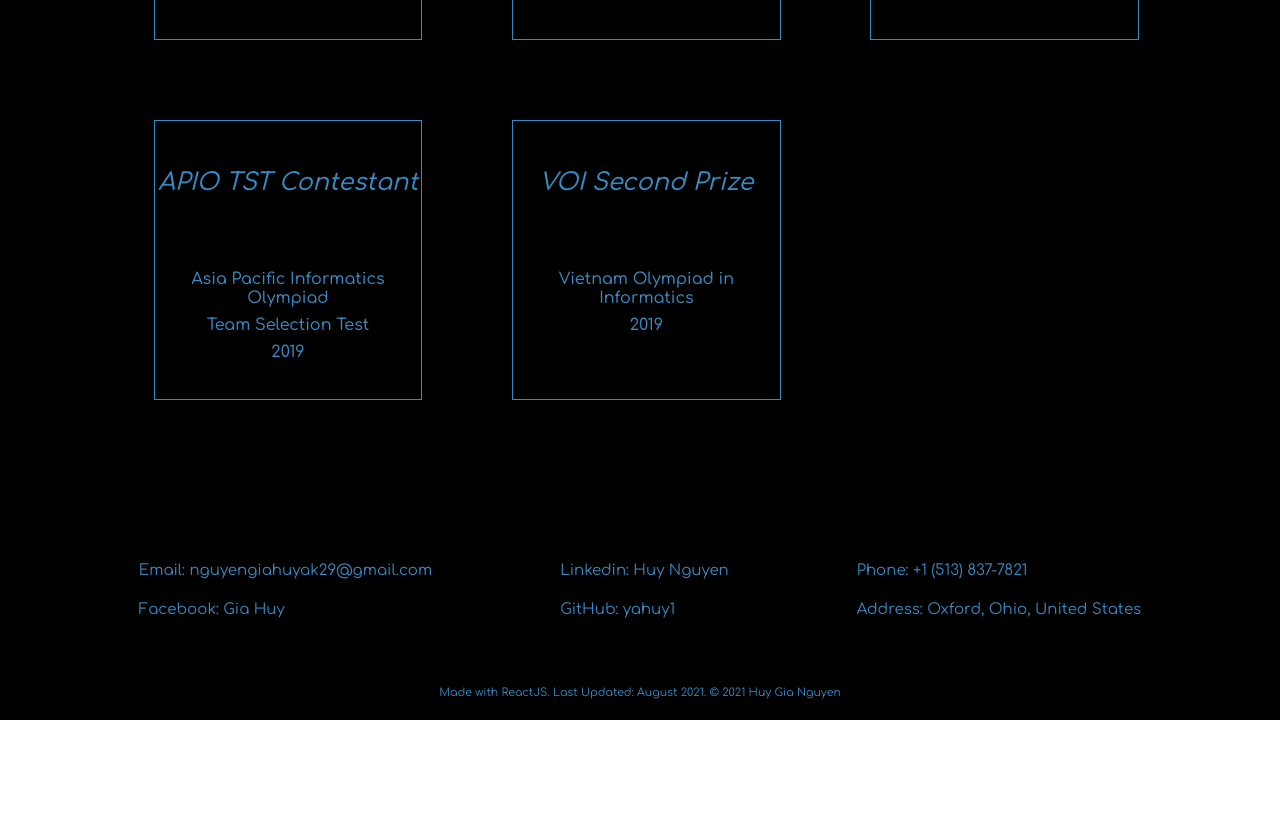
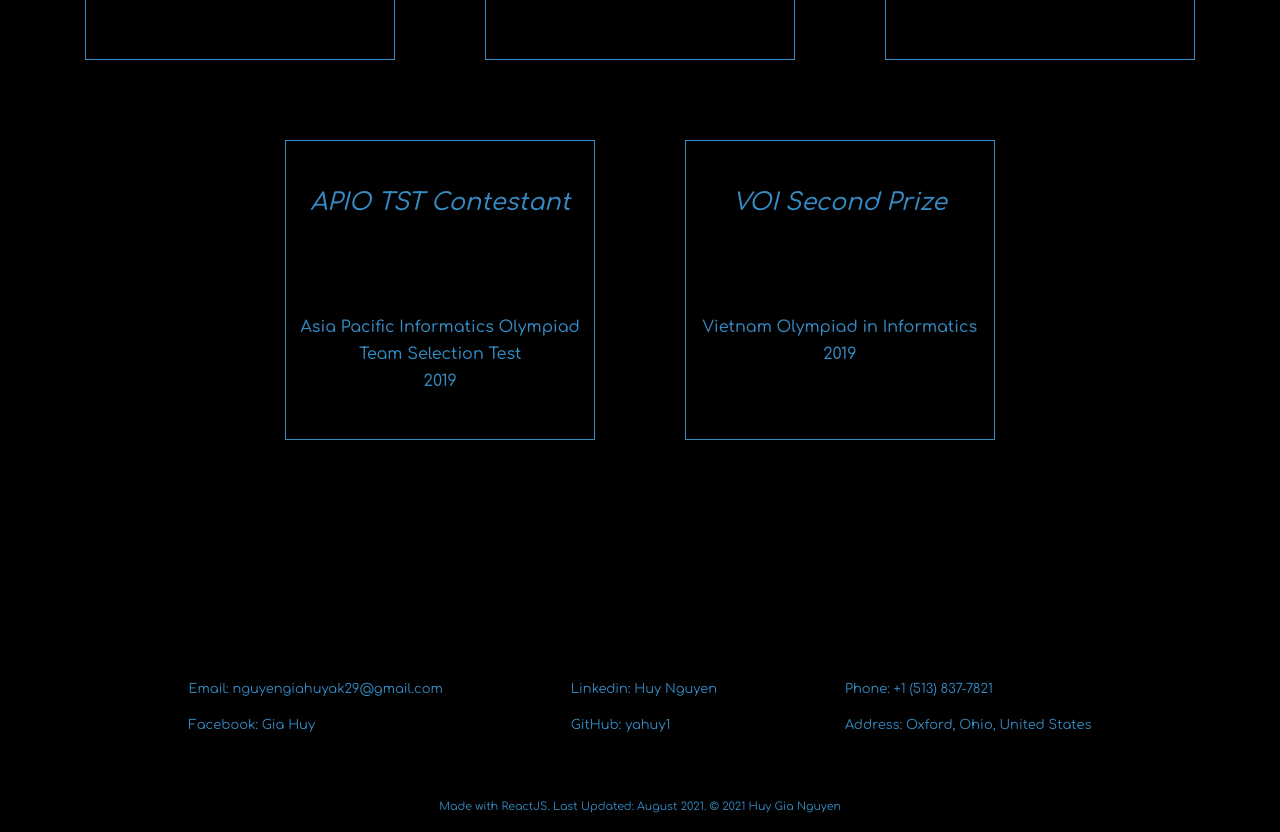
Before and after one commit to yahuy1/yahuy1.github.io, a React (Create React App) app: page / in a window 1280 px wide. Shown: the part 2000-2832 px from the top of the page. Before the commit the page ends 2720 px from the top, so only its background shows below. Built offline with nearby package versions, Linux system fonts and the light colour scheme.

Commit message:
fix resume + css

```diff
--- a/src/app.scss
+++ b/src/app.scss
@@ -7,6 +7,7 @@ $color-inactivate: rgba(255, 255, 255, 0.5);
 
 html {
     scroll-behavior: smooth;
+    background-color: $color-primary;
 }
 
 #top {
--- a/src/components/contacts.scss
+++ b/src/components/contacts.scss
@@ -6,9 +6,9 @@
     justify-content: center;
     column-gap: 10vw;
     text-align: left;
-
+    margin-top: 10vh;
     p {
-        font-size: 15px;
+        font-size: 13px;
     }
 
     a {
--- a/src/components/honors.scss
+++ b/src/components/honors.scss
@@ -6,19 +6,20 @@
     flex-wrap: wrap;
     column-gap: 7vw;
     row-gap: 10vh;
-    padding-left: 12vw;
+    // padding-left: 12vw;
+    justify-content: center;
 }
 
 h4 {
-    margin-bottom: 3em !important;
+    margin-bottom: 100px !important;
 }
 
 .honor_item {
     text-decoration: none;
     color: $color-secondary;
     padding-top: 3em;
-    width: 21vw;
-    height: 35vh;
+    width: 310px;
+    min-height: 300px;
     border: solid 1px;
     border-radius: 0px;
     transition: 500ms;
```
Also changed, not shown: 1 other file (tests, documents, lock files or other folders).
